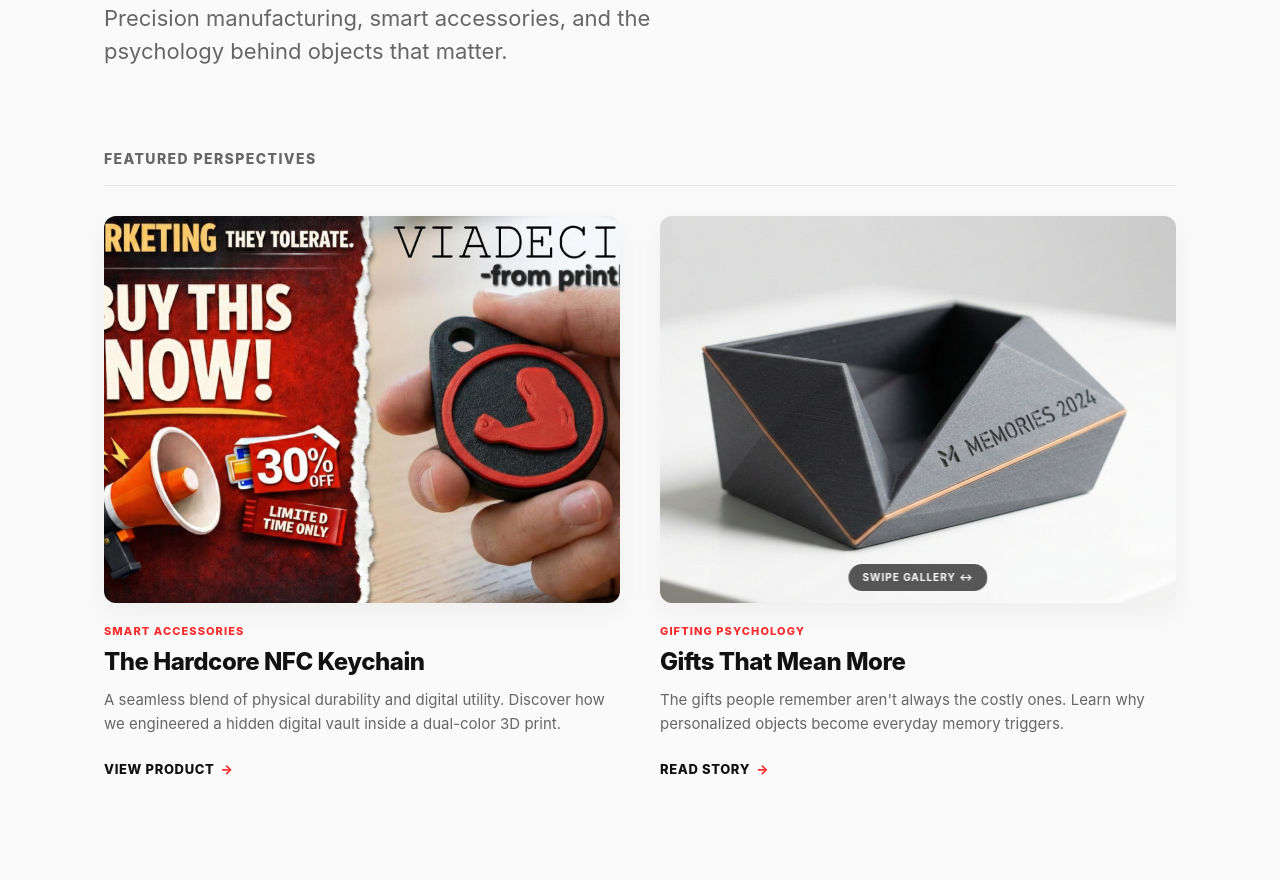
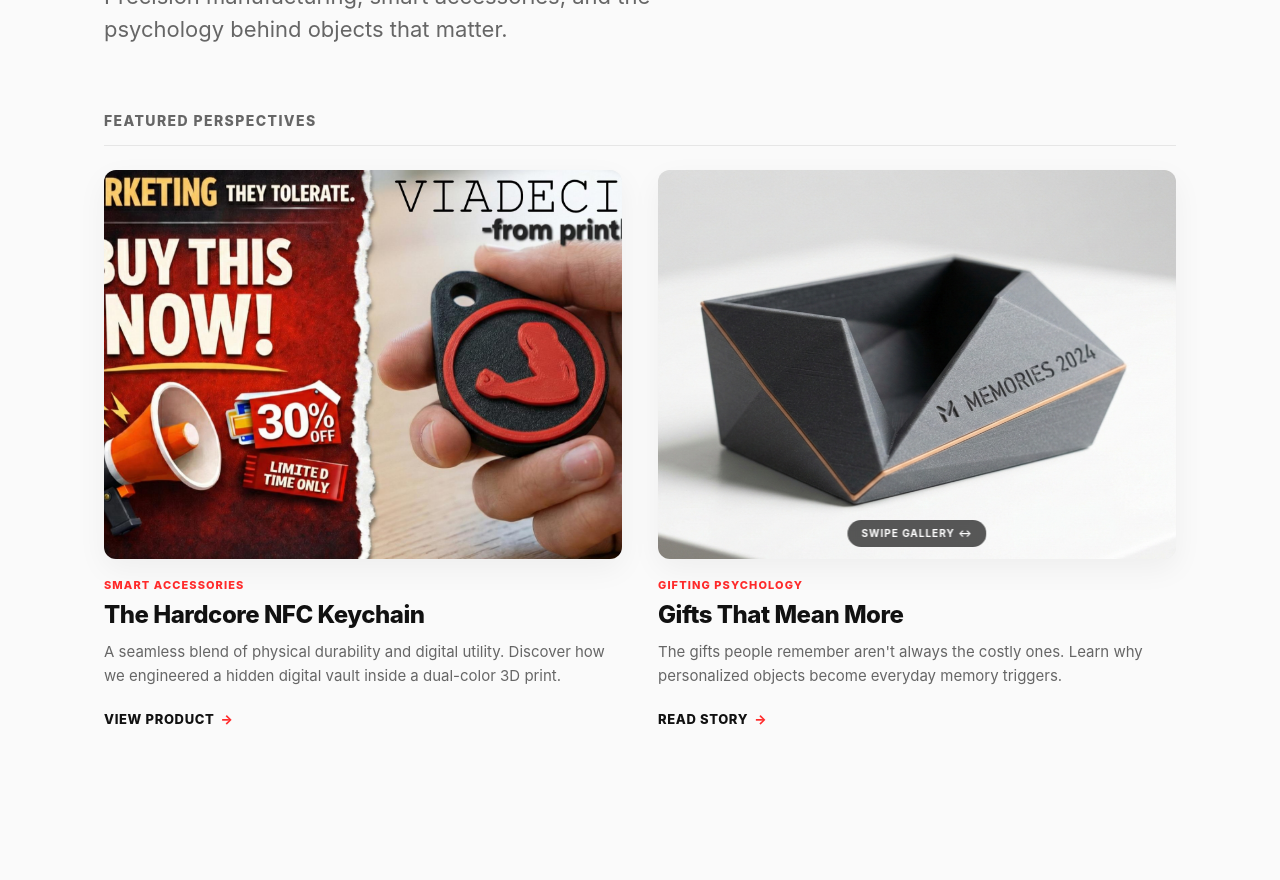
Before and after one commit to via-decide/decide.engine, a plain HTML site: page printbydd-store/index.html in a window 1280 px wide. Shown: the part 323-1203 px from the top of the page. After the commit the page ends 1142 px from the top, so only its background shows below. Drawn offline with Linux system fonts and the light colour scheme.

Commit message:
Update index.html

```diff
--- a/printbydd-store/index.html
+++ b/printbydd-store/index.html
@@ -26,14 +26,14 @@
       font-family: var(--font-stack);
       -webkit-font-smoothing: antialiased;
       line-height: 1.5;
-      margin: 0;
       min-height: 100vh;
+      overflow-x: hidden;
     }
 
     a { text-decoration: none; color: inherit; cursor: pointer; }
     button { background: none; border: none; cursor: pointer; font: inherit; }
 
-    /* Dark Mode Logic */
+    /* Dark Mode Logic (invert) */
     body.invert-mode #appWrapper,
     body.invert-mode .site-header { filter: invert(1) hue-rotate(180deg); }
     body.invert-mode img { filter: invert(1) hue-rotate(180deg); }
@@ -63,80 +63,209 @@
     }
 
     .site-header .logo {
-      font-size: 20px; font-weight: 900; letter-spacing: -0.03em; color: var(--text-main);
+      font-size: 20px;
+      font-weight: 900;
+      letter-spacing: -0.03em;
+      color: var(--text-main);
+      white-space: nowrap;
     }
 
     .site-header nav { display: flex; align-items: center; gap: 24px; }
 
     .site-header nav a {
-      font-size: 13px; font-weight: 700; color: var(--text-muted); text-transform: uppercase; letter-spacing: 0.05em; transition: color 0.2s;
+      font-size: 13px;
+      font-weight: 700;
+      color: var(--text-muted);
+      text-transform: uppercase;
+      letter-spacing: 0.05em;
+      transition: color 0.2s;
+      white-space: nowrap;
     }
-
     .site-header nav a:hover, .site-header nav a.active { color: var(--accent); }
 
     .btn-icon {
-      font-weight: 900; color: var(--accent); font-size: 18px; padding: 4px 8px; border: 1px solid var(--border); border-radius: 50px; transition: transform 0.2s;
+      font-weight: 900;
+      color: var(--accent);
+      font-size: 18px;
+      padding: 4px 10px;
+      border: 1px solid var(--border);
+      border-radius: 999px;
+      transition: transform 0.2s;
+      white-space: nowrap;
     }
     .btn-icon:active { transform: scale(0.9); }
 
     /* Layout & Hero */
     main {
-      padding-top: calc(var(--header-height) + 80px);
+      padding-top: calc(var(--header-height) + 64px);
       max-width: 1200px;
       margin: 0 auto;
       padding-left: 5vw;
       padding-right: 5vw;
-      padding-bottom: 100px;
+      padding-bottom: 90px;
     }
 
-    .hero { max-width: 800px; margin-bottom: 80px; }
-    .hero h1 { font-size: clamp(40px, 6vw, 72px); font-weight: 900; line-height: 1.05; letter-spacing: -0.04em; margin-bottom: 24px; color: var(--text-main); }
+    .hero { max-width: 820px; margin-bottom: 64px; }
+    .hero h1 {
+      font-size: clamp(40px, 6vw, 72px);
+      font-weight: 900;
+      line-height: 1.05;
+      letter-spacing: -0.04em;
+      margin-bottom: 18px;
+      color: var(--text-main);
+    }
     .hero h1 span { color: var(--accent); }
-    .hero p { font-size: clamp(18px, 2vw, 22px); color: var(--text-muted); line-height: 1.5; max-width: 600px; }
+    .hero p {
+      font-size: clamp(18px, 2vw, 22px);
+      color: var(--text-muted);
+      line-height: 1.5;
+      max-width: 640px;
+    }
 
     /* Grid Layout */
-    .section-header { display: flex; justify-content: space-between; align-items: flex-end; margin-bottom: 30px; border-bottom: 1px solid var(--border); padding-bottom: 16px; }
-    .section-header h2 { font-size: 14px; text-transform: uppercase; letter-spacing: 0.1em; font-weight: 800; color: var(--text-muted); }
-    .grid { display: grid; grid-template-columns: repeat(auto-fill, minmax(340px, 1fr)); gap: 40px; }
+    .section-header{
+      display:flex;
+      justify-content: space-between;
+      align-items: flex-end;
+      margin-bottom: 24px;
+      border-bottom: 1px solid var(--border);
+      padding-bottom: 14px;
+    }
+    .section-header h2{
+      font-size: 14px;
+      text-transform: uppercase;
+      letter-spacing: 0.1em;
+      font-weight: 800;
+      color: var(--text-muted);
+    }
+    .grid{
+      display:grid;
+      grid-template-columns: repeat(auto-fit, minmax(320px, 1fr));
+      gap: 36px;
+    }
 
     /* Cards */
-    .card { display: flex; flex-direction: column; position: relative; cursor: pointer; }
-    .card-image-placeholder {
-      width: 100%; aspect-ratio: 4/3; border-radius: 12px; margin-bottom: 20px; transition: transform 0.4s cubic-bezier(0.2, 0.8, 0.2, 1); overflow: hidden; object-fit: cover; box-shadow: 0 10px 30px rgba(0,0,0,0.05); background: #eee;
+    .card { display:flex; flex-direction: column; position: relative; cursor: pointer; }
+    .card-image-placeholder,
+    .carousel-container{
+      width: 100%;
+      aspect-ratio: 4/3;
+      border-radius: 12px;
+      margin-bottom: 18px;
+      overflow: hidden;
+      box-shadow: 0 10px 30px rgba(0,0,0,0.05);
+      background: #eee;
+      transition: transform 0.4s cubic-bezier(0.2, 0.8, 0.2, 1);
     }
-    .card:hover .card-image-placeholder, .card:hover .carousel-container { transform: translateY(-4px); }
+
+    /* IMPORTANT: make images render reliably */
+    img{ display:block; max-width:100%; height:auto; }
+
+    .card-image-placeholder{
+      object-fit: cover;
+    }
+
+    .card:hover .card-image-placeholder,
+    .card:hover .carousel-container { transform: translateY(-4px); }
 
     /* Carousel */
-    .carousel-container {
-      width: 100%; aspect-ratio: 4/3; border-radius: 12px; margin-bottom: 20px; overflow: hidden; position: relative; box-shadow: 0 10px 30px rgba(0,0,0,0.05); transition: transform 0.4s cubic-bezier(0.2, 0.8, 0.2, 1); background: #eee;
+    .carousel-container{ position: relative; }
+    .carousel-track{
+      display:flex;
+      width:100%;
+      height:100%;
+      overflow-x:auto;
+      scroll-snap-type: x mandatory;
+      scrollbar-width: none;
+      -ms-overflow-style: none;
+      -webkit-overflow-scrolling: touch;
     }
-    .carousel-track { display: flex; width: 100%; height: 100%; overflow-x: auto; scroll-snap-type: x mandatory; scrollbar-width: none; -ms-overflow-style: none; }
-    .carousel-track::-webkit-scrollbar { display: none; }
-    .carousel-track img { flex: 0 0 100%; width: 100%; height: 100%; object-fit: cover; scroll-snap-align: center; }
+    .carousel-track::-webkit-scrollbar{ display:none; }
+    .carousel-track img{
+      flex: 0 0 100%;
+      width: 100%;
+      height: 100%;
+      object-fit: cover;
+      scroll-snap-align: center;
+    }
 
-    .swipe-hint { position: absolute; bottom: 12px; left: 50%; transform: translateX(-50%); background: rgba(0, 0, 0, 0.65); backdrop-filter: blur(4px); color: #fff; font-size: 10px; font-weight: 700; padding: 6px 14px; border-radius: 50px; pointer-events: none; letter-spacing: 0.1em; text-transform: uppercase; }
+    .swipe-hint{
+      position:absolute;
+      bottom: 12px;
+      left: 50%;
+      transform: translateX(-50%);
+      background: rgba(0, 0, 0, 0.65);
+      backdrop-filter: blur(4px);
+      color: #fff;
+      font-size: 10px;
+      font-weight: 700;
+      padding: 6px 14px;
+      border-radius: 999px;
+      pointer-events:none;
+      letter-spacing: 0.1em;
+      text-transform: uppercase;
+    }
 
-    .card .kicker { font-size: 11px; font-weight: 800; color: var(--accent); letter-spacing: 0.1em; text-transform: uppercase; margin-bottom: 8px; }
-    .card h3 { font-size: 24px; font-weight: 800; line-height: 1.2; letter-spacing: -0.02em; margin-bottom: 12px; color: var(--text-main); }
-    .card p { font-size: 15px; color: var(--text-muted); line-height: 1.6; margin-bottom: 24px; flex-grow: 1; }
-    .card-link { font-size: 13px; font-weight: 800; color: var(--text-main); text-transform: uppercase; letter-spacing: 0.05em; display: inline-flex; align-items: center; gap: 6px; }
-    .card-link::after { content: '→'; transition: transform 0.2s; color: var(--accent); }
-    .card:hover .card-link::after { transform: translateX(4px); }
+    .card .kicker{
+      font-size: 11px;
+      font-weight: 800;
+      color: var(--accent);
+      letter-spacing: 0.1em;
+      text-transform: uppercase;
+      margin-bottom: 8px;
+    }
+    .card h3{
+      font-size: 24px;
+      font-weight: 800;
+      line-height: 1.2;
+      letter-spacing: -0.02em;
+      margin-bottom: 10px;
+      color: var(--text-main);
+    }
+    .card p{
+      font-size: 15px;
+      color: var(--text-muted);
+      line-height: 1.6;
+      margin-bottom: 22px;
+      flex-grow: 1;
+    }
+    .card-link{
+      font-size: 13px;
+      font-weight: 800;
+      color: var(--text-main);
+      text-transform: uppercase;
+      letter-spacing: 0.05em;
+      display:inline-flex;
+      align-items:center;
+      gap: 6px;
+    }
+    .card-link::after{ content:'→'; transition: transform 0.2s; color: var(--accent); }
+    .card:hover .card-link::after{ transform: translateX(4px); }
 
-    @media (max-width: 600px) {
-      .site-header nav { gap: 14px; }
-      .site-header .logo { font-size: 18px; }
+    @media (max-width: 720px) {
+      .site-header{ padding: 0 4vw; }
+      .site-header nav{ gap: 14px; }
+      .site-header nav a{ font-size: 12px; }
+      .grid{ grid-template-columns: 1fr; gap: 28px; }
+      main{ padding-top: calc(var(--header-height) + 44px); }
+      .hero{ margin-bottom: 44px; }
+    }
+
+    @media (max-width: 420px){
+      .site-header .logo{ font-size: 18px; }
+      .btn-icon{ padding: 4px 8px; }
     }
   </style>
 </head>
+
 <body>
-
   <header class="site-header">
-    <a href="/printbydd" class="logo" data-vd-route>PrintByDD</a>
+    <!-- ✅ Universal nav ids (same style as keychain logic) -->
+    <a id="navLogo" href="#" class="logo">PrintByDD</a>
     <nav>
-      <a href="/printbydd" class="active" data-vd-route>Home</a>
-      <a href="/keychain" data-vd-route>Products</a>
-      <a href="/gifts" data-vd-route>Blog</a>
+      <a id="navHome" href="#" class="active">Home</a>
+      <a id="navProducts" href="#">Products</a>
+      <a id="navBlog" href="#">Blog</a>
       <button id="btnTheme" class="btn-icon" aria-label="Toggle theme" title="Toggle theme">☾</button>
     </nav>
   </header>
@@ -153,20 +282,21 @@
       </div>
 
       <div class="grid">
-
-        <a href="/keychain" class="card" data-vd-route>
-          <img src="/printbydd-store/1000217293.jpg" alt="Marketing vs Physical Keychain" class="card-image-placeholder">
+        <!-- ✅ Use ids so JS can enforce correct /printbydd-store/ routes everywhere -->
+        <a id="cardKeychain" href="#" class="card">
+          <!-- ✅ Use relative asset path via JS to work on file:// and /printbydd-store/ hosting -->
+          <img id="imgKeychain" alt="Marketing vs Physical Keychain" class="card-image-placeholder">
           <div class="kicker">Smart Accessories</div>
           <h3>The Hardcore NFC Keychain</h3>
           <p>A seamless blend of physical durability and digital utility. Discover how we engineered a hidden digital vault inside a dual-color 3D print.</p>
           <span class="card-link">View Product</span>
         </a>
 
-        <a href="/gifts" class="card" data-vd-route>
+        <a id="cardGifts" href="#" class="card">
           <div class="carousel-container">
             <div class="carousel-track">
-              <img src="/printbydd-store/1000217292.png" alt="Geometric Organizer">
-              <img src="/printbydd-store/1000217276.jpg" alt="Muscle Keychain Model">
+              <img id="imgGift1" alt="Geometric Organizer">
+              <img id="imgGift2" alt="Muscle Keychain Model">
             </div>
             <div class="swipe-hint">Swipe Gallery ↔</div>
           </div>
@@ -175,7 +305,6 @@
           <p>The gifts people remember aren't always the costly ones. Learn why personalized objects become everyday memory triggers.</p>
           <span class="card-link">Read Story</span>
         </a>
-
       </div>
     </main>
   </div>
@@ -184,6 +313,60 @@
     (function(){
       "use strict";
 
+      /* ============================================================
+         ✅ SAME NAV LOGIC AS KEYCHAIN
+         - Works on:
+           /printbydd-store/index.html
+           file:///.../printbydd-store/index.html
+         ============================================================ */
+      function storeBasePath(){
+        const p = (location.pathname || "").replace(/\\/g, "/");
+        const i = p.toLowerCase().lastIndexOf("/printbydd-store/");
+        if(i !== -1) return p.slice(0, i + "/printbydd-store/".length);
+        // fallback: assume current file is inside printbydd-store/
+        const lastSlash = p.lastIndexOf("/");
+        return lastSlash !== -1 ? p.slice(0, lastSlash + 1) : "./";
+      }
+
+      // base for links (works for both web + file)
+      const STORE_BASE = storeBasePath();
+
+      // if file://, STORE_BASE is a path; we can still use relative URLs safely
+      // but we’ll set absolute-ish paths based on detected folder
+      const URL_HOME = STORE_BASE + "index.html";
+      const URL_PRODUCTS = STORE_BASE + "keychain.html";
+      const URL_BLOG = STORE_BASE + "gifts-that-mean-more.html";
+
+      // ✅ images are inside /printbydd-store/
+      const IMG_1 = STORE_BASE + "1000217293.jpg";
+      const IMG_2 = STORE_BASE + "1000217292.png";
+      const IMG_3 = STORE_BASE + "1000217276.jpg";
+
+      // apply nav links
+      const navLogo = document.getElementById("navLogo");
+      const navHome = document.getElementById("navHome");
+      const navProducts = document.getElementById("navProducts");
+      const navBlog = document.getElementById("navBlog");
+      if(navLogo) navLogo.href = URL_HOME;
+      if(navHome) navHome.href = URL_HOME;
+      if(navProducts) navProducts.href = URL_PRODUCTS;
+      if(navBlog) navBlog.href = URL_BLOG;
+
+      // apply card links
+      const cardKeychain = document.getElementById("cardKeychain");
+      const cardGifts = document.getElementById("cardGifts");
+      if(cardKeychain) cardKeychain.href = URL_PRODUCTS;
+      if(cardGifts) cardGifts.href = URL_BLOG;
+
+      // apply image sources (fixes your “images not loading” issue from leading / paths)
+      const imgKeychain = document.getElementById("imgKeychain");
+      const imgGift1 = document.getElementById("imgGift1");
+      const imgGift2 = document.getElementById("imgGift2");
+      if(imgKeychain) imgKeychain.src = IMG_1;
+      if(imgGift1) imgGift1.src = IMG_2;
+      if(imgGift2) imgGift2.src = IMG_3;
+
+      // Theme toggle (kept from your code)
       const THEME_KEY = "VD_INVERT_THEME";
       const btnTheme = document.getElementById("btnTheme");
 
@@ -200,9 +383,9 @@
       })();
 
       btnTheme.addEventListener("click", () => {
-        const on = !document.body.classList.contains("invert-mode");
-        setInvert(on);
+        setInvert(!document.body.classList.contains("invert-mode"));
       });
+
     })();
   </script>
 </body>
```
